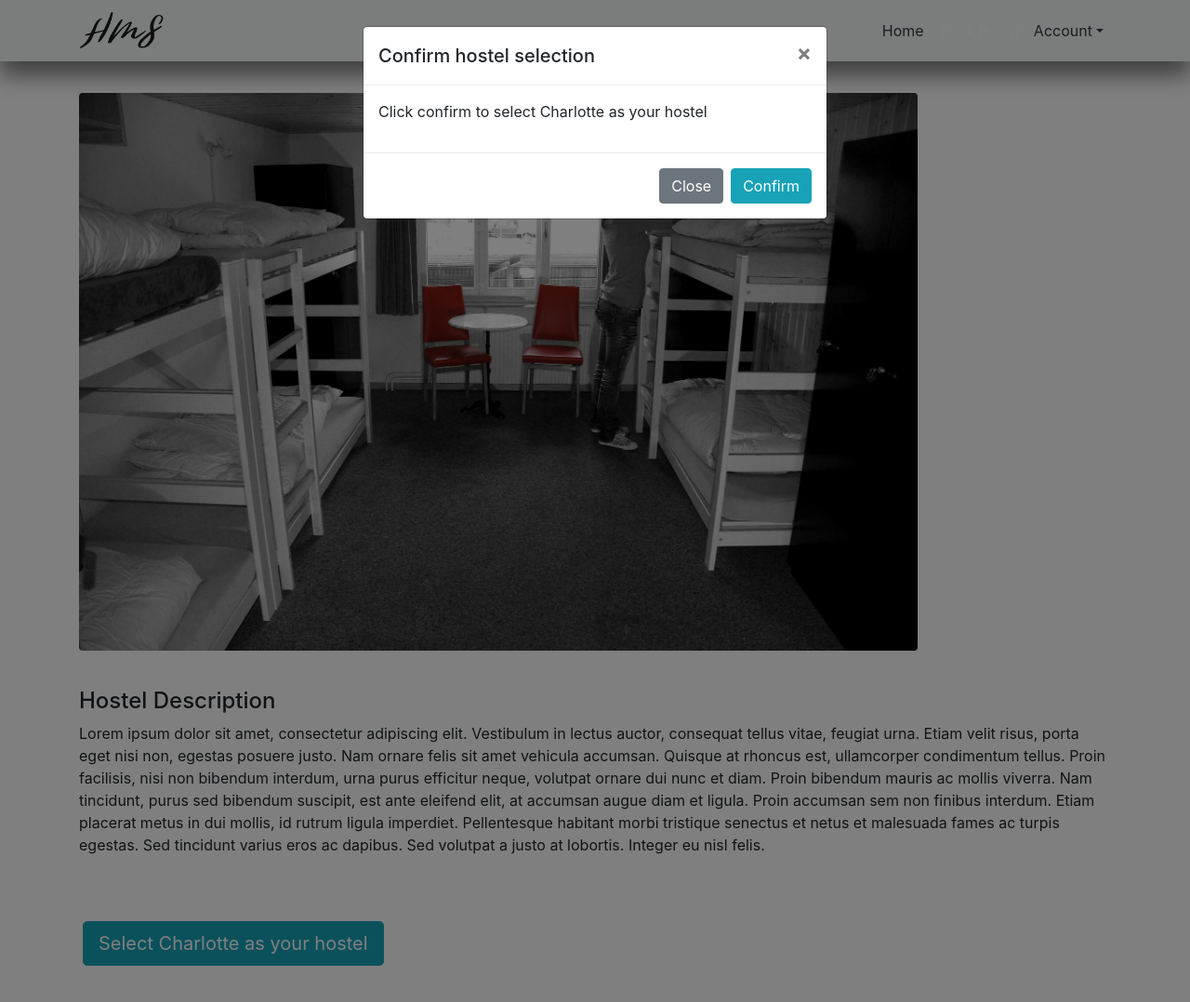
After one commit to AshCreate/Project-HMS, a Flask app: page /student/3/picked_hostel in a window 1280 px wide, after a click that opens the changed part. The commit adds this page. Shown: the top 1078 px of the page at 93% size. Run offline with Flask 2, Linux system fonts and the light colour scheme; a user stored in the database is signed in; data comes from the database, SQL or seed files in the repository; both versions use the stored data as it was after the commit; some libraries are stand-ins or nearby versions.

Commit message:
added functionality for selecting a hostel and booking a room

```diff
--- a/HMS/routes.py
+++ b/HMS/routes.py
@@ -386,3 +386,38 @@ def student():
     ann_userId = User.query.filter_by(role = "admin", hostel_id = user.hostel_id).first()
     announcements = Announcement.query.filter_by(user_id = ann_userId.id)
     return render_template('hostel_announcements.html', announcements=announcements, user = user)
+
+
+@app.route("/student/<id>/picked_hostel")
+@login_required
+def picked_hostel(id):
+  user = User.query.filter_by(id=current_user.id).first()
+  hostelInfo = None
+  for hostel in tourContent:
+    if (hostel['id'] == int(id)):
+      hostelInfo = hostel
+  return render_template('selected_hostel.html', hostelInfo=hostelInfo, user = user)
+
+@app.route("/student/<id>/picked_hostel/selected", methods=['GET', 'POST'])
+@login_required
+def confirm_hostel(id):
+  user = User.query.filter_by(id=current_user.id).first()
+  user.hostel_id = int(id)
+  db.session.commit()
+  return redirect(url_for('student'))
+
+@app.route("/student/<id>/picked_room")
+@login_required
+def picked_room(id):
+  user = User.query.filter_by(id=current_user.id).first()
+  room = Room.query.filter_by(room_num = id).first()
+  table = TotalStudentsReport(room.occupants)
+  return render_template('selected_room.html', table= table, room = room, user = user)
+
+@app.route("/student/<id>/picked_room/selected", methods=['GET', 'POST'])
+@login_required
+def confirm_room(id):
+  user = User.query.filter_by(id=current_user.id).first()
+  user.room_id = id
+  db.session.commit()
+  return redirect(url_for('student'))
--- a/HMS/templates/book_a_room.html
+++ b/HMS/templates/book_a_room.html
@@ -10,7 +10,7 @@
                     <p class="card-text">This is a room with {{ room[1] }} beds going for the price of {{ room[2] }}</p>
                   </div>
                   <div class="card-action">
-                    <a class="btn btn-info" style="float: right; margin: 10px" href="#">Book room</a>
+                    <a class="btn btn-info" style="float: right; margin: 10px" href="{{ url_for('picked_room', id = room[0])}}">Book room</a>
                   </div>
                 </div>
             {% endfor %}
--- a/HMS/templates/detailed_studentLayout.html
+++ b/HMS/templates/detailed_studentLayout.html
@@ -37,9 +37,14 @@
                               <a class="nav-link js-scroll-trigger text-white" href="#">Book Room</a>
                             </li>
                         {% endif %}
-                        <li class="nav-item">
-                          <a class="nav-link js-scroll-trigger text-dark" href="#">Send Payment Receipt</a>
-                        </li>
+                        {% if user.hostel_id != None and user.room_id != None %}
+                            <li class="nav-item">
+                              <a class="nav-link js-scroll-trigger text-dark" href="#">View Room</a>
+                            </li>
+                            <li class="nav-item">
+                              <a class="nav-link js-scroll-trigger text-dark" href="#">Send Payment Receipt</a>
+                            </li>
+                        {% endif %}
                         <li class="nav-item dropdown">
                             <a class="nav-link dropdown-toggle text-dark" data-toggle="dropdown" href="#" role="button" aria-haspopup="true" aria-expanded="false">Account</a>
                             <div class="dropdown-menu">
--- a/HMS/templates/pick_a_hostel.html
+++ b/HMS/templates/pick_a_hostel.html
@@ -11,7 +11,7 @@
                     <h4 class="card-text text-center">{{ hostel['title'] }}</h4>
                   </div>
                   <div class="card-action">
-                    <a class="btn btn-info" style="float: right; margin: 10px" href="#">See hostel details</a>
+                    <a class="btn btn-info" style="float: right; margin: 10px" href="{{ url_for('picked_hostel', id = hostel['id']) }}">See hostel details</a>
                   </div>
                 </div>
             {% endfor %}
--- /dev/null
+++ b/HMS/templates/selected_hostel.html
@@ -0,0 +1,41 @@
+{% extends 'detailed_studentLayout.html' %}
+{% block content %}
+    <div class="row">
+        <div class="col-lg-12">
+            <img style="height: 600px" class="img-fluid rounded" src="{{'/'+ hostelInfo['pic']}}">
+        </div>
+        <div class="col-lg-12" style="margin-top: 40px">
+            <h4>Hostel Description</h4>
+            <p>{{ hostelInfo['body']}}</p>
+        </div>
+        <div class="col-lg-12 col-lg-offset-3" style="margin-top: 50px">
+            <button type="button" class = "btn btn-lg btn-info m-1" data-toggle="modal" data-target="#confirmModal">
+                Select {{ hostelInfo['title'] }} as your hostel
+            </button>
+        </div>
+
+    </div>
+
+    <!-- Modal -->
+    <div class="modal fade" id="confirmModal" tabindex="-1" role="dialog" aria-labelledby="confirmModalLabel" aria-hidden="true">
+      <div class="modal-dialog" role="document">
+        <div class="modal-content">
+          <div class="modal-header">
+            <h5 class="modal-title" id="confirmModalLabel">Confirm hostel selection</h5>
+            <button type="button" class="close" data-dismiss="modal" aria-label="Close">
+              <span aria-hidden="true">&times;</span>
+            </button>
+          </div>
+          <div class="modal-body">
+            <p>Click confirm to select {{ hostelInfo['title'] }} as your hostel</p>
+          </div>
+          <div class="modal-footer">
+            <button type="button" class="btn btn-secondary" data-dismiss="modal">Close</button>
+            <form action = "{{ url_for('confirm_hostel', id = hostelInfo['id']) }}" method="POST">
+                <input class="btn btn-info" type="submit" value = "Confirm">
+            </form>
+          </div>
+        </div>
+      </div>
+    </div>
+{% endblock %}
--- a/HMS/templates/student_layout.html
+++ b/HMS/templates/student_layout.html
@@ -38,6 +38,9 @@
                             </li>
                         {% endif %}
                         {% if user.hostel_id != None and user.room_id != None %}
+                            <li class="nav-item">
+                              <a class="nav-link js-scroll-trigger text-white" href="#">View Room</a>
+                            </li>
                             <li class="nav-item">
                               <a class="nav-link js-scroll-trigger text-white" href="#">Send Payment Receipt</a>
                             </li>
```
Also changed, not shown: HMS/templates/selected_room.html (added, +37 -0 lines), HMS/hms.db.
